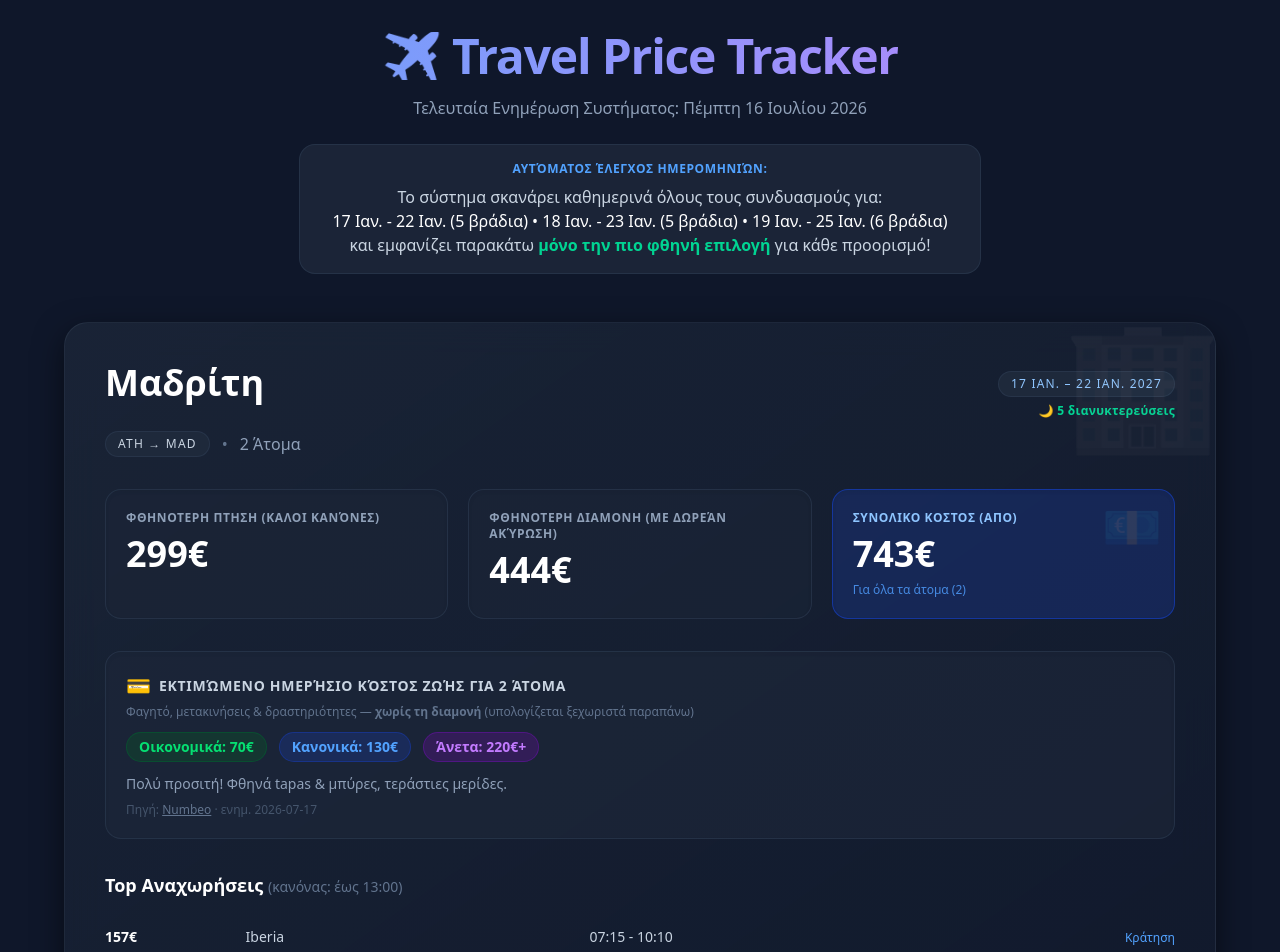
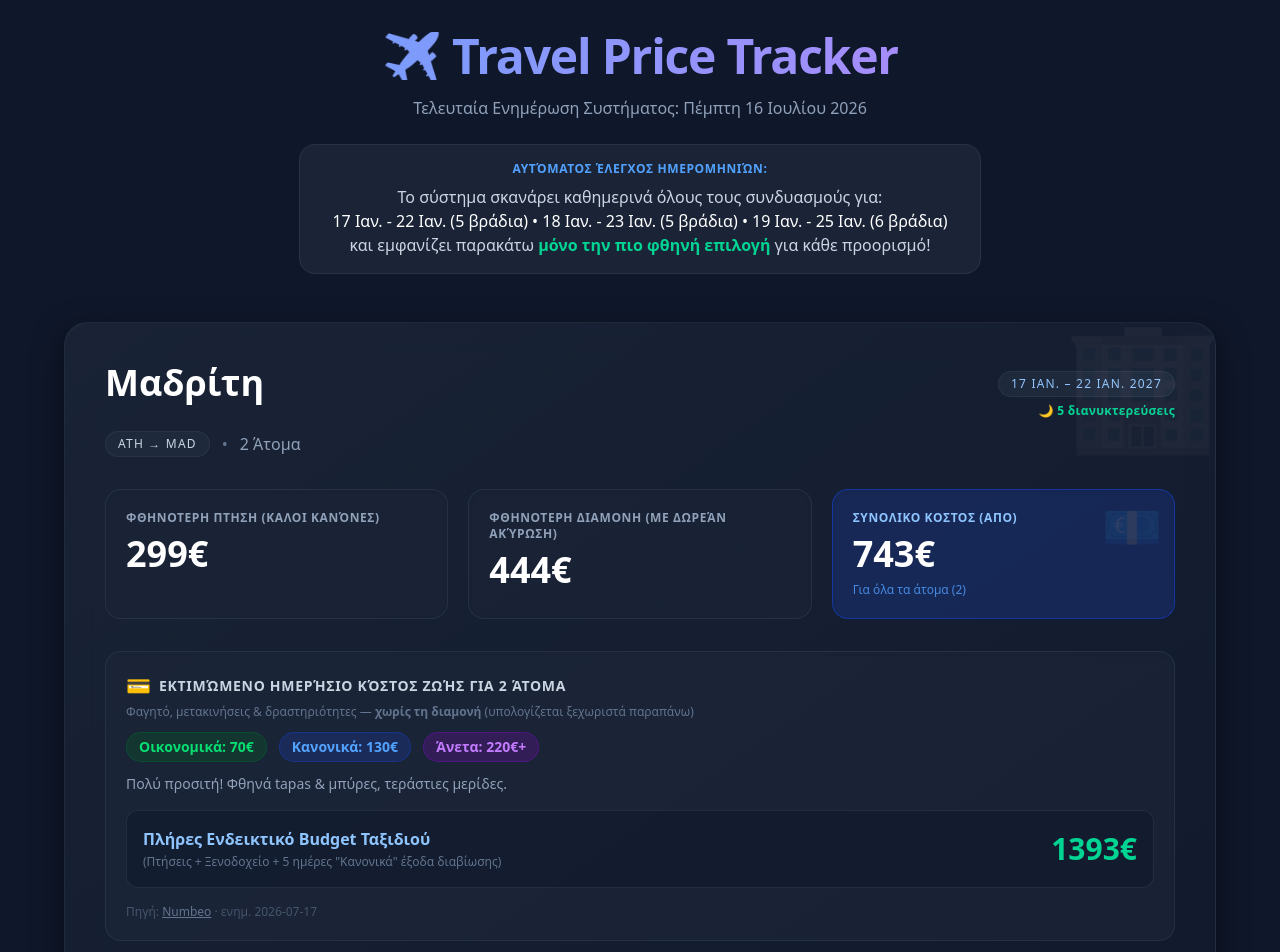
Before and after one commit to pymshadow/travel-tracker, a React (Vite) app in the folder dashboard/: page / in a window 1280 px wide. Shown: the top 952 px of the page. Built offline with nearby package versions, Linux system fonts and the light colour scheme.

Commit message:
Add full trip budget including cost of living

```diff
--- a/dashboard/src/App.jsx
+++ b/dashboard/src/App.jsx
@@ -152,9 +152,22 @@ function App() {
                       <span className="px-3 py-1 bg-blue-900/40 text-blue-400 rounded-full text-sm font-bold border border-blue-800/50">Κανονικά: {cost.mid * adults}€</span>
                       <span className="px-3 py-1 bg-purple-900/40 text-purple-400 rounded-full text-sm font-bold border border-purple-800/50">Άνετα: {cost.high * adults}€+</span>
                     </div>
-                    <p className="text-sm text-slate-400">{cost.desc}</p>
+                    <p className="text-sm text-slate-400 mb-2">{cost.desc}</p>
+
+                    {(flightMin && bookingMin && nights > 0) && (
+                      <div className="mt-4 pt-4 border-t border-slate-700/50 flex flex-col md:flex-row justify-between items-start md:items-center bg-slate-900/50 p-4 rounded-xl border border-slate-700/30">
+                         <div className="text-sm font-medium text-slate-300 mb-2 md:mb-0">
+                            <strong className="text-base text-blue-300">Πλήρες Ενδεικτικό Budget Ταξιδιού</strong><br/>
+                            <span className="text-xs text-slate-500">(Πτήσεις + Ξενοδοχείο + {nights} ημέρες "Κανονικά" έξοδα διαβίωσης)</span>
+                         </div>
+                         <div className="text-2xl md:text-3xl font-extrabold text-emerald-400">
+                            {flightMin + bookingMin + (cost.mid * adults * nights)}€
+                         </div>
+                      </div>
+                    )}
+
                     {cost.url && (
-                      <p className="text-xs text-slate-600 mt-2">
+                      <p className="text-xs text-slate-600 mt-4">
                         Πηγή: <a href={cost.url} target="_blank" rel="noreferrer" className="text-slate-500 hover:text-slate-400 underline">Numbeo</a>
                         {costOfLiving._meta?.updated && <span> · ενημ. {costOfLiving._meta.updated}</span>}
                       </p>
```
